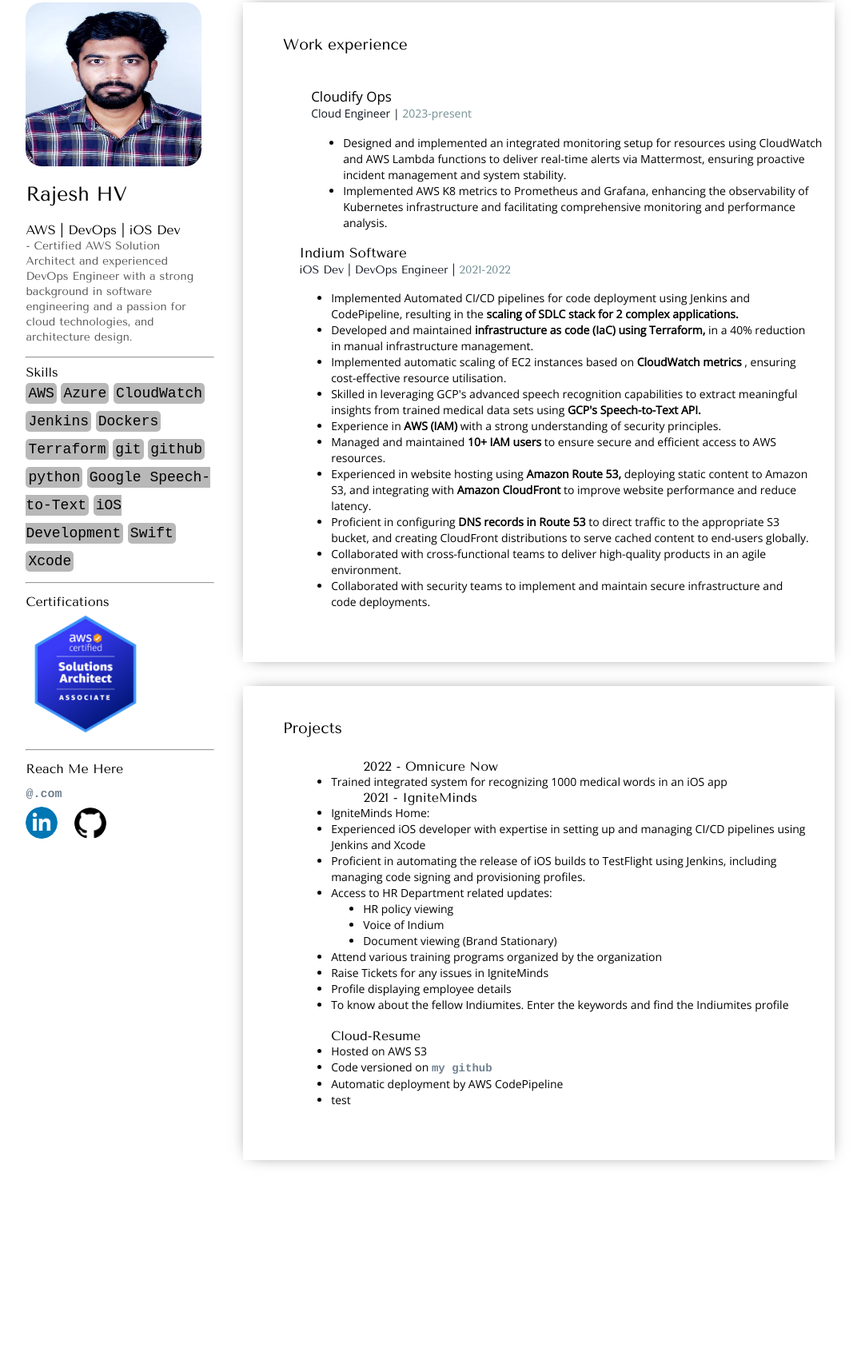
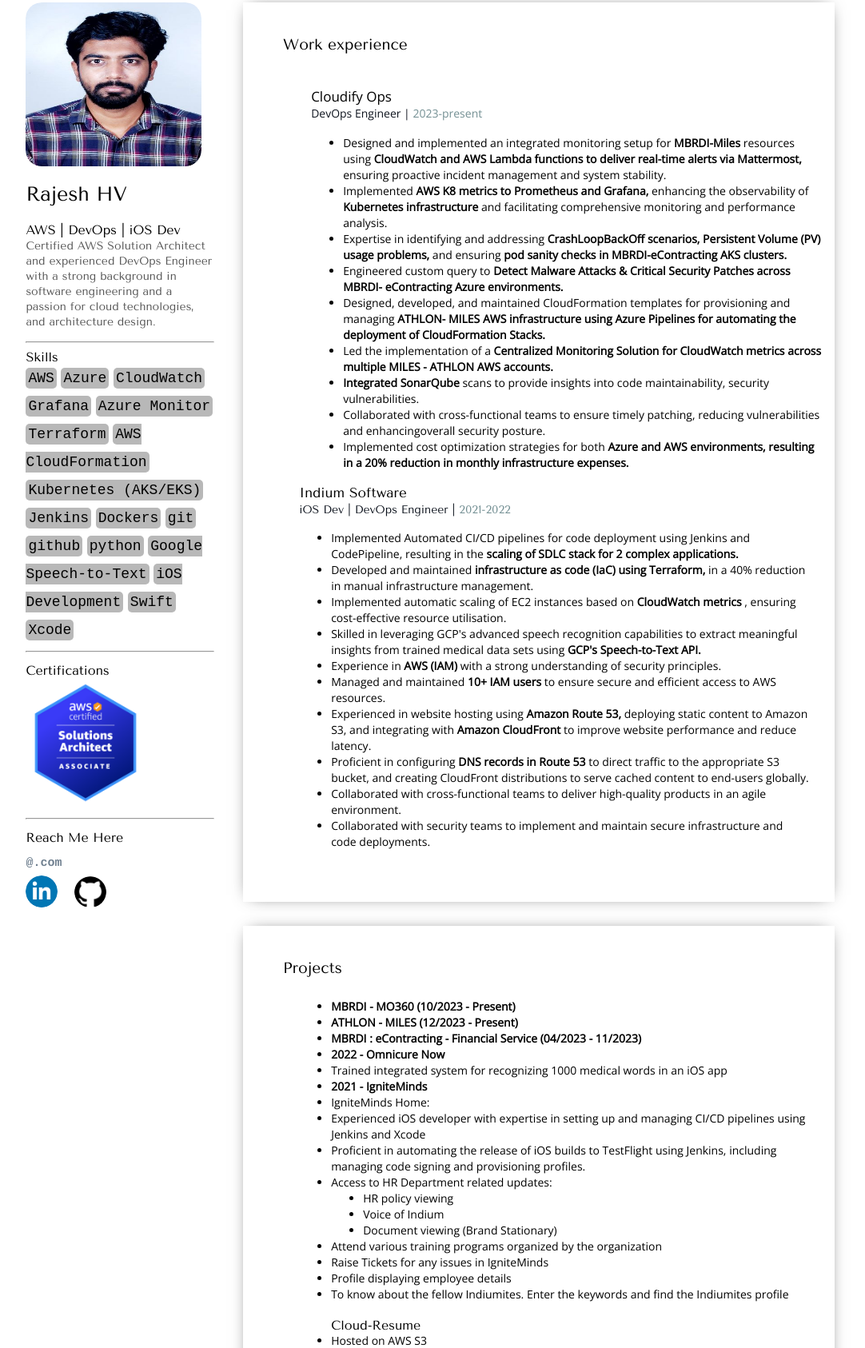
Before and after one commit to rajeshhv/Cloud-Resume, a plain HTML site: page index.html in a window 1280 px wide. Shown: the part 68-1754 px from the top of the page at 80% size, without its empty margins (102-1184 px from the left). Before the commit the page ends 1557 px from the top, so only its background shows below. Drawn offline with nearby package versions, Linux system fonts and the light colour scheme; a script that the page names is missing.

Commit message:
Resume update

```diff
--- a/index.html
+++ b/index.html
@@ -15,16 +15,20 @@
 					<img id="profile-photo" src="Profile_Image.jpeg" alt="Profile-Image">
 				</div>
 				<p id="name">Rajesh HV<br></p>
-				<p>AWS | DevOps | iOS Dev <br><span id="description">- Certified AWS Solution Architect and experienced DevOps Engineer with a strong background in software engineering and a passion for cloud technologies, and architecture design. </span></p>
+				<p>AWS | DevOps | iOS Dev <br><span id="description">Certified AWS Solution Architect and experienced DevOps Engineer with a strong background in software engineering and a passion for cloud technologies, and architecture design. </span></p>
 				<hr width="100%">
 				<div id="skills">
 					<p style="display:inline;">Skills</p><br>
 					<p id="skill-stronger">AWS</p>
 					<p id="skill-stronger">Azure</p>
 					<p id="skill-stronger">CloudWatch</p>
+					<p id="skill-stronger">Grafana</p>
+					<p id="skill-stronger">Azure Monitor</p>
+					<p id="skill-stronger">Terraform</p>
+					<p id="skill-stronger">AWS CloudFormation</p>
+					<p id="skill-stronger">Kubernetes (AKS/EKS)</p>
 					<p id="skill-stronger">Jenkins</p>
 					<p id="skill-stronger">Dockers</p>
-					<p id="skill-stronger">Terraform</p>
 					<p id="skill-stronger">git</p>
 					<p id="skill-stronger">github</p>
 					<p id="skill-stronger">python</p>
@@ -63,14 +67,21 @@
 					<p>&nbsp;&nbsp;&nbsp;Work experience</p>
 <ul>
   <li>
-    <p class="tag">Cloudify Ops<br><span>Cloud Engineer | <span>2023-present</span></span></p>
+    <p class="tag">Cloudify Ops<br><span>DevOps Engineer | <span>2023-present</span></span></p>
     <ul>
-      <li>Designed and implemented an integrated monitoring setup for resources using CloudWatch and AWS Lambda functions to deliver real-time alerts via Mattermost, ensuring proactive incident management and system stability.</li>
-      <li>Implemented AWS K8 metrics to Prometheus and Grafana, enhancing the observability of Kubernetes infrastructure and facilitating comprehensive monitoring and performance analysis.</li>
+      <li>Designed and implemented an integrated monitoring setup for <strong>MBRDI-Miles</strong> resources using <strong>CloudWatch and AWS Lambda functions to deliver real-time alerts via Mattermost,</strong> ensuring proactive incident management and system stability.</li>
+      <li>Implemented <strong>AWS K8 metrics to Prometheus and Grafana,</strong> enhancing the observability of <strong>Kubernetes infrastructure</strong> and facilitating comprehensive monitoring and performance analysis.</li>
+	  <li>Expertise in identifying and addressing <strong>CrashLoopBackOff scenarios, Persistent Volume (PV) usage problems,</strong> and ensuring <strong>pod sanity checks in MBRDI-eContracting AKS clusters.</strong> </li>
+	  <li>Engineered custom query to <strong>Detect Malware Attacks & Critical Security Patches across MBRDI- eContracting Azure environments.</strong></li>
+	  <li>Designed, developed, and maintained CloudFormation templates for provisioning and managing <strong>ATHLON- MILES AWS infrastructure using Azure Pipelines for automating the deployment of CloudFormation Stacks.</strong></li>
+	  <li>Led the implementation of a <strong>Centralized Monitoring Solution for CloudWatch metrics across multiple MILES - ATHLON AWS accounts.</strong> </li>
+	  <li><strong>Integrated SonarQube</strong> scans to provide insights into code maintainability, security vulnerabilities.</li>
+	  <li>Collaborated with cross-functional teams to ensure timely patching, reducing vulnerabilities and enhancingoverall security posture.</li>
+	  <li>Implemented cost optimization strategies for both <strong>Azure and AWS environments, resulting in a 20% reduction in monthly infrastructure expenses.</strong></li>
+
     </ul>
   </li>
 </ul>
-
 
 					<ul>
 						<p class="tag">Indium Software<br><span>iOS Dev | DevOps Engineer | <span>2021-2022</span></span></p>
@@ -100,11 +111,14 @@
 					<ul>
 
 						<ul>
-							<ul>2022 - Omnicure Now</ul>
+						<li><strong>MBRDI - MO360 (10/2023 - Present)</strong></li>
+						<li><strong>ATHLON - MILES (12/2023 - Present)</strong></li>
+						<li><strong>MBRDI : eContracting - Financial Service (04/2023 - 11/2023)</strong></li>
+						<li><strong>2022 - Omnicure Now</strong> </li>
 
 							<li>Trained integrated system for recognizing 1000 medical words in an iOS app </li>
 
-							<ul>2021 - IgniteMinds</ul>
+					<li><strong>2021 - IgniteMinds</strong> </li>
 							<li> IgniteMinds Home:
 
 
@@ -131,7 +145,6 @@
 							<li>Hosted on AWS S3</li>
 							<li>Code versioned on <a href="https://github.com/rajeshhv/Cloud-Resume" target="_blank" class="link">my github</a></li>
 							<li>Automatic deployment by AWS CodePipeline</li>
-							<li>test</li>
 
 							<br>
 						</ul>
```
Also changed, not shown: 1 other file.
